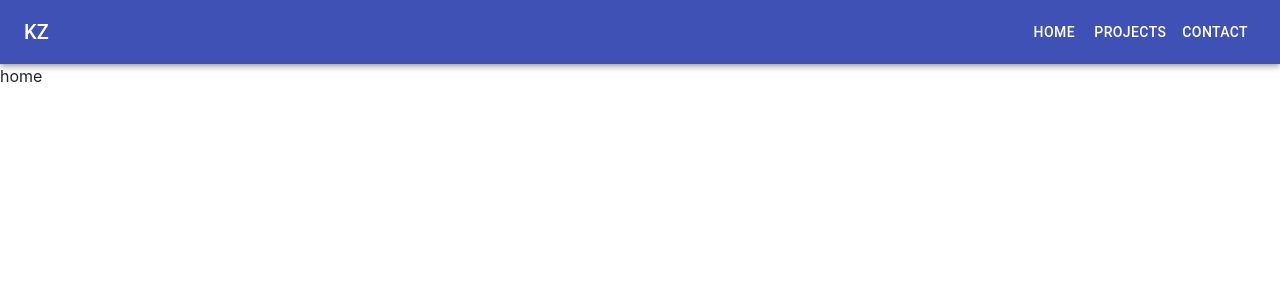
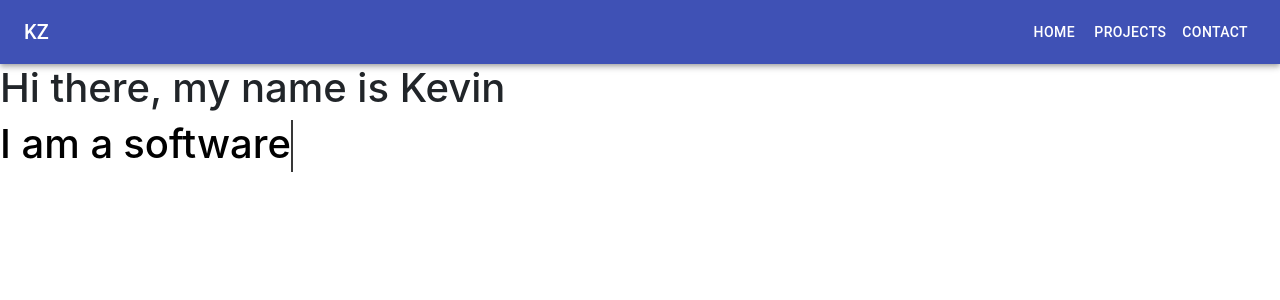
Before and after one commit to kevzhere/profile, a React (Create React App) app: page / in a window 1280 px wide. Shown: the top 300 px of the page. Built offline with nearby package versions, Linux system fonts and the light colour scheme.

Commit message:
added type writer

```diff
--- a/src/Home.js
+++ b/src/Home.js
@@ -1,10 +1,22 @@
 import React from 'react'
+import { Typewriter } from './typewriter/Typewriter'
 
 const Home = () => {
+
   return (
-    <div>
-      home
-    </div>
+    <>
+      <div>
+        <h1>Hi there, my name is Kevin </h1>
+      </div>
+      <div className='intro'>
+        <h1>I am a </h1>
+        <Typewriter
+          speed='500'
+          words={['software engineer', 'full-stack developer', 'guy...?']}
+          reverse={true}
+        />
+      </div>
+    </>
   )
 }
 
--- a/src/index.css
+++ b/src/index.css
@@ -5,9 +5,18 @@ body {
     sans-serif;
   -webkit-font-smoothing: antialiased;
   -moz-osx-font-smoothing: grayscale;
+  margin: 0;
+  padding: 0;
+  box-sizing: border-box;
 }
 
 code {
   font-family: source-code-pro, Menlo, Monaco, Consolas, 'Courier New',
     monospace;
 }
+
+html {
+  width: 100%;
+  height: 100%;
+  overflow: hidden;
+}
--- /dev/null
+++ b/src/typewriter/Typewriter.js
@@ -0,0 +1,52 @@
+import React, { useState, useEffect } from 'react';
+import './typewriter.css';
+
+
+export const Typewriter = ({speed, words, reverse }) => {
+  const [displayedWord, setDisplayedWord] = useState('');
+  let wordIndex = 0;
+  let charIndex = 0;
+  let reversed = false;
+  let isReversing = false;
+
+  const typeWord = () => {
+    if (wordIndex === words.length) {
+      return;
+    }
+
+    const currentWord = words[wordIndex];
+
+    if (isReversing) {
+      setDisplayedWord(currentWord.slice(0, --charIndex));
+      if (charIndex == 0) {
+        isReversing = false;
+        reversed = true;
+      }
+    } else {
+      setDisplayedWord(currentWord.slice(0, ++charIndex));
+      if (charIndex == currentWord.length && reverse && wordIndex != words.length - 1) {
+        isReversing = true;
+      }
+    }
+
+    if ((charIndex == currentWord.length && !reverse) ||
+      (reverse && reversed && charIndex == 0) ||
+      (wordIndex == words.length -1 && charIndex == currentWord.length)) {
+      wordIndex++;
+      charIndex = 0;
+      reversed = false;
+    }
+
+    setTimeout(typeWord, isReversing ? speed/3 : speed);
+  }
+
+  useEffect(() => {
+    setTimeout(typeWord, speed * 2);
+  }, [words, speed])
+
+  return (
+    <h1 className='typing'>
+      { displayedWord }
+    </h1>
+  )
+}
--- /dev/null
+++ b/src/typewriter/typewriter.css
@@ -0,0 +1,30 @@
+.intro {
+  display: flex;
+  color: black;
+  height: 100vh;
+}
+
+.typing {
+  position: relative;
+  margin-left: 10px;
+  height: 52px;
+}
+
+.typing::after {
+  content: '';
+  position: absolute;
+  right: -2px;
+  width: 1px;
+  height: 100%;
+  border-right: 2px solid black;
+  animation: blink 1s infinite ease;
+}
+
+@keyframes blink {
+  0% {
+    opacity: 0;
+  }
+  100% {
+    opacity: 1;
+  }
+}
```
Also changed, not shown: 1 other file (tests, documents, lock files or other folders).
